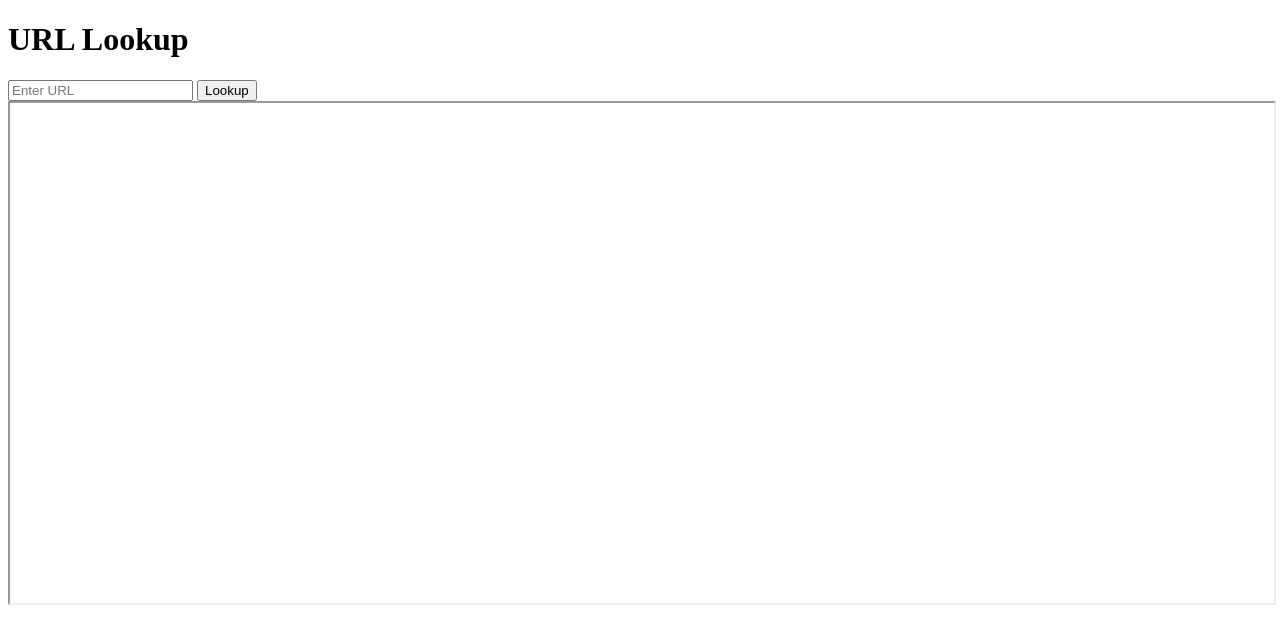
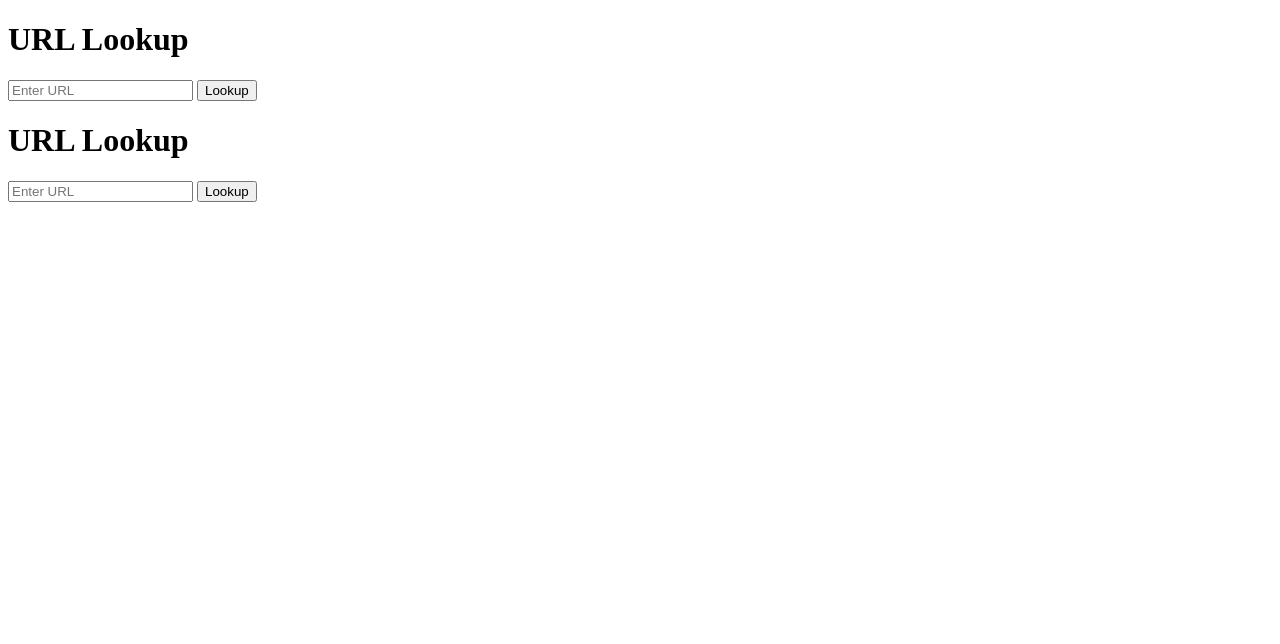
Before and after one commit to Beniven1/stupid-search, a plain HTML site: page index.html in a window 1280 px wide. Both pictures are taken after a click on the button "Lookup". Drawn offline with Linux system fonts and the light colour scheme.

Commit message:
Update index.html

```diff
--- a/index.html
+++ b/index.html
@@ -5,8 +5,16 @@
     <script>
         function lookupURL() {
             var url = document.getElementById("urlInput").value;
-            var iframe = document.getElementById("resultFrame");
-            iframe.src = url;
+            var xhr = new XMLHttpRequest();
+            xhr.onreadystatechange = function() {
+                if (xhr.readyState === 4 && xhr.status === 200) {
+                    var response = xhr.responseText;
+                    var resultDiv = document.getElementById("resultDiv");
+                    resultDiv.innerHTML = response;
+                }
+            };
+            xhr.open("GET", url, true);
+            xhr.send();
         }
     </script>
 </head>
@@ -15,6 +23,6 @@
     <input type="text" id="urlInput" placeholder="Enter URL">
     <button onclick="lookupURL()">Lookup</button>
     <br>
-    <iframe id="resultFrame" width="100%" height="500"></iframe>
+    <div id="resultDiv"></div>
 </body>
 </html>
```
